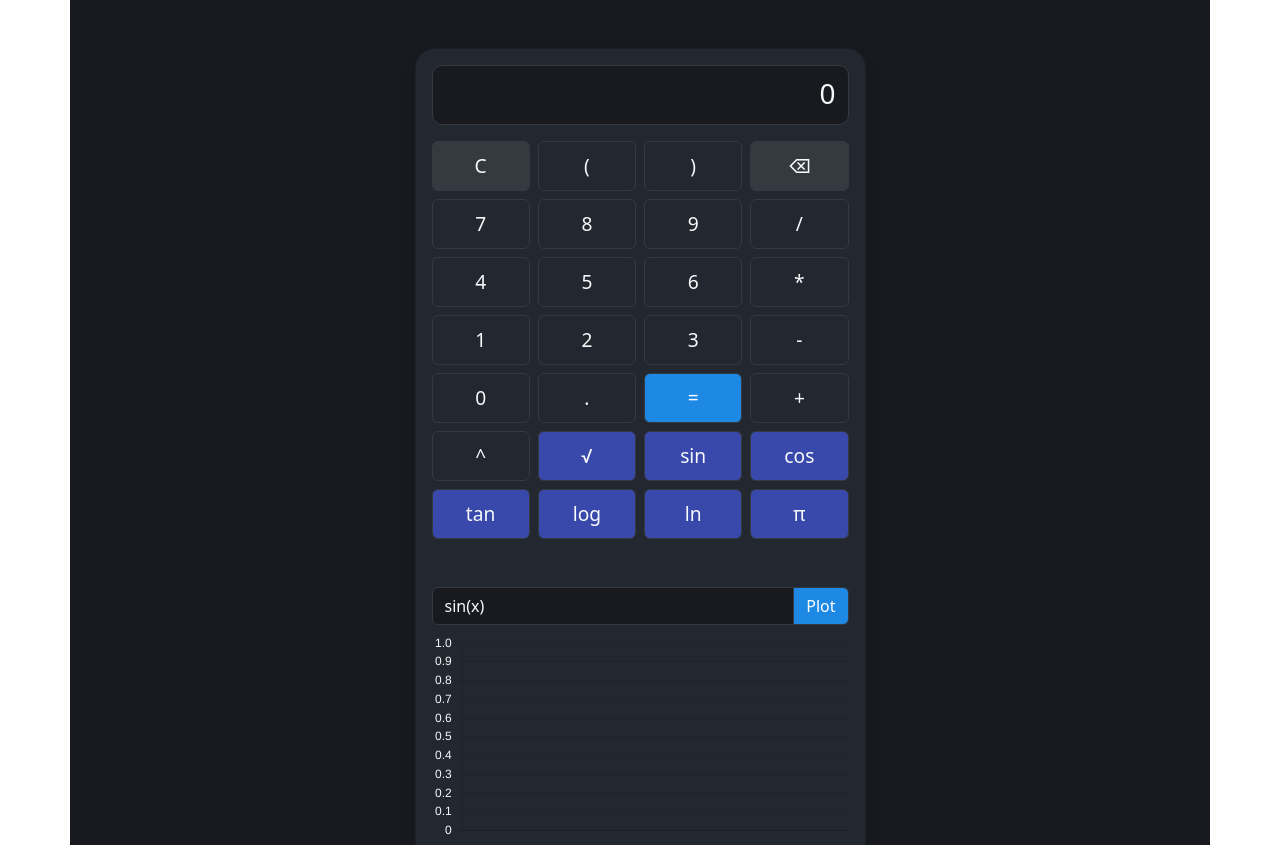
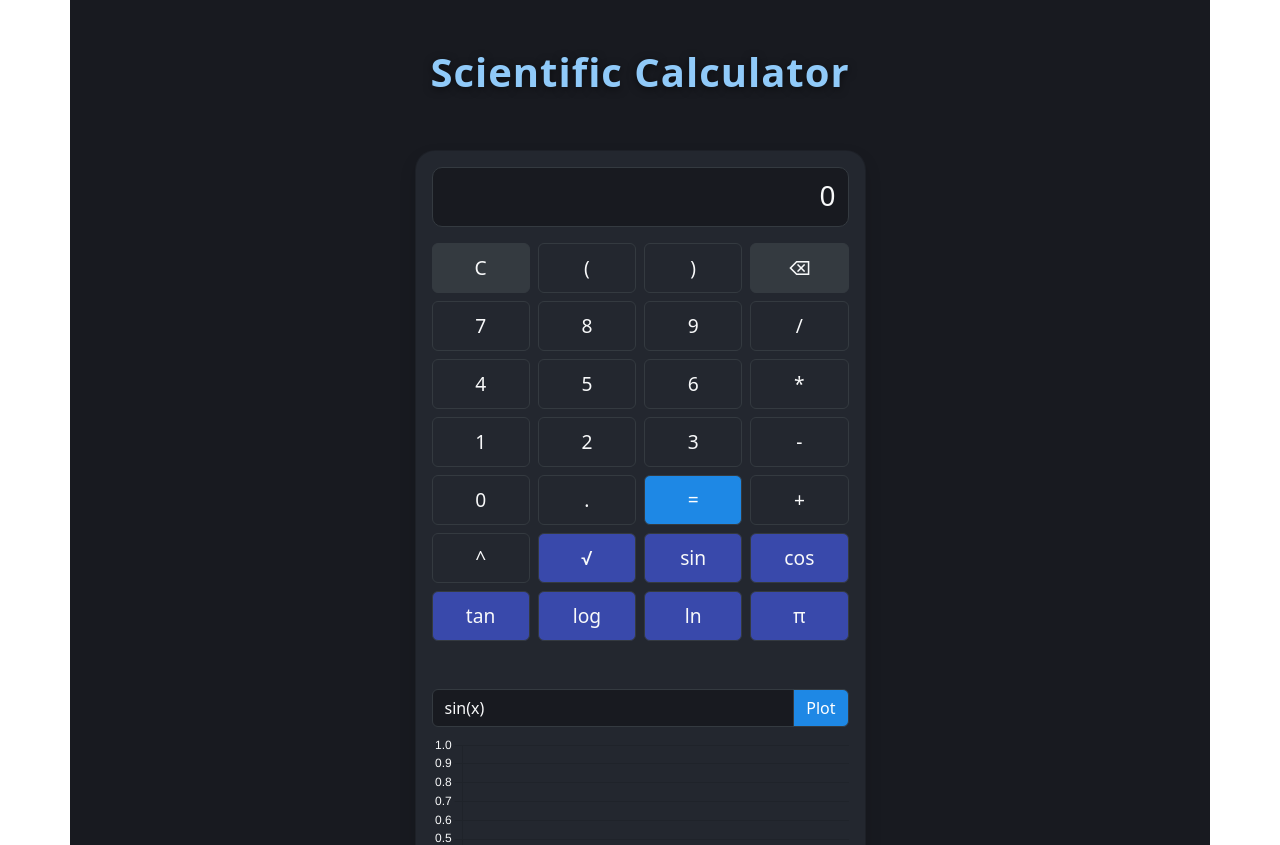
Before and after one commit to ssaengs/scientifc-calculator, a React (Create React App) app: page / in a window 1280 px wide. Shown: the top 845 px of the page. Built offline with nearby package versions, Linux system fonts and the light colour scheme; the HTML template or start-up script is replaced by a standard one.

Commit message:
feat: add header 'Scientific Calculator' above calculator UI

```diff
--- a/src/App.js
+++ b/src/App.js
@@ -111,6 +111,13 @@ function App() {
 
   return (
     <div className="container py-5" style={{ background: '#181a20', minHeight: '100vh' }}>
+      <div className="row justify-content-center mb-4">
+        <div className="col-md-6 col-lg-5">
+          <h1 style={{ color: '#90caf9', textAlign: 'center', fontWeight: 700, letterSpacing: 1, marginBottom: 30, textShadow: '0 2px 8px #0008' }}>
+            Scientific Calculator
+          </h1>
+        </div>
+      </div>
       <div className="row justify-content-center">
         <div className="col-md-6 col-lg-5">
           <div className="card shadow calculator p-3" style={{borderRadius: 20, background: '#23272f', color: '#f8f9fa'}}>
```
